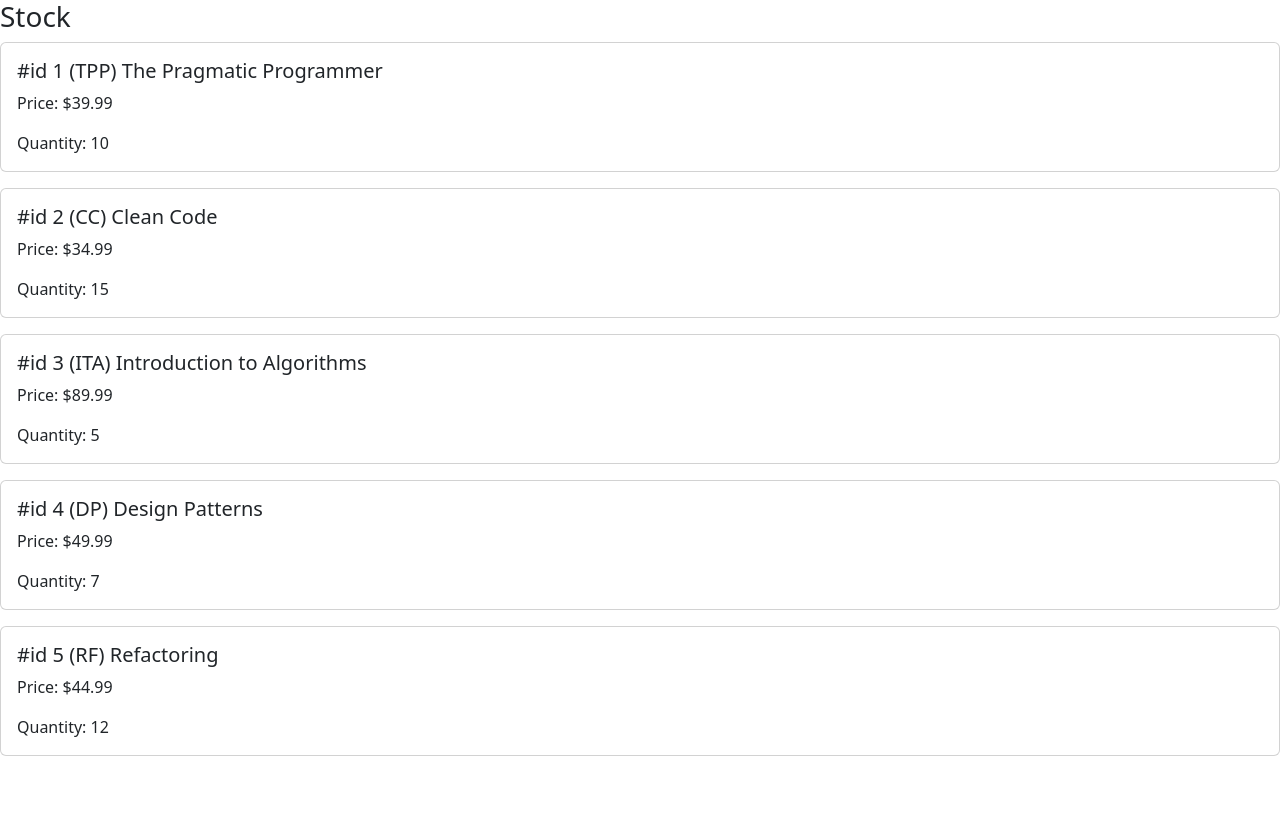
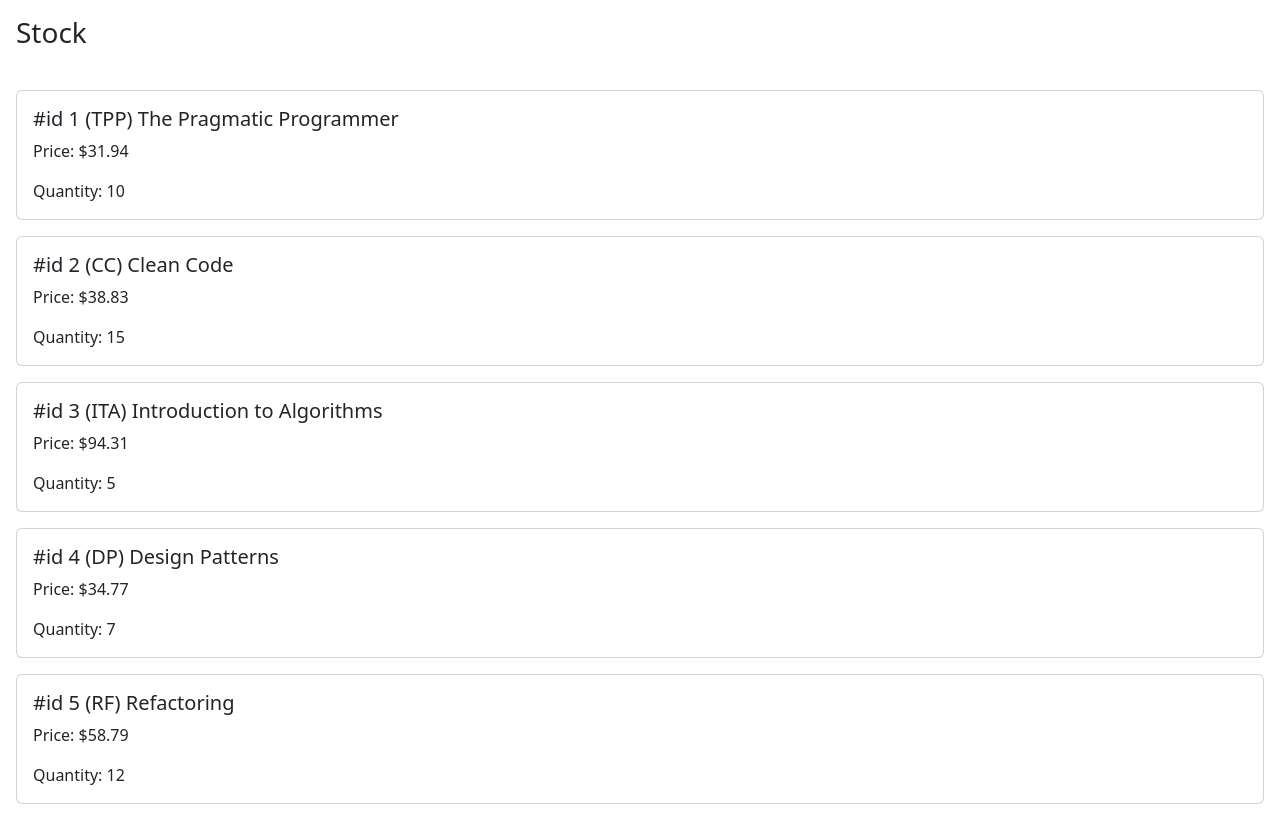
Before and after one commit to vafanasenka/lesson-app, a React (Create React App) app: page / in a window 1280 px wide. Before the commit the page ends 800 px from the top, so only its background shows below. Built offline with nearby package versions, Linux system fonts and the light colour scheme.

Commit message:
useEffect useState

```diff
--- a/src/App.tsx
+++ b/src/App.tsx
@@ -1,10 +1,29 @@
 import './App.css';
 import data from './data/stocks.json';
 import StockList from './components/StockList';
+import { useEffect, useState } from 'react';
+import Book from './models/book';
 
 function App() {
+  const [stocks, setStocks] = useState<Book[]>(data);
+
+  useEffect(() => {
+    const interval = setInterval(() => {
+      const updatedStocks = stocks.map(stock => {
+        const random = Math.random();
+        const diff = random * 10 - 5;
+        const newPrice = stock.price + diff;
+        return { ...stock, price: newPrice };
+      });
+
+      setStocks(updatedStocks);
+    }, 1000);
+
+    return () => clearInterval(interval);
+  }, [stocks]);
+
   return (
-      <StockList stocks={data} />
+      <StockList stocks={stocks} />
   );
 }
 
--- a/src/components/StockList.tsx
+++ b/src/components/StockList.tsx
@@ -9,8 +9,10 @@
 const StockList: React.FC<StockListProps> = ({ stocks }) => {
     return (
         <>
-            <h3>Stock</h3>
-            <div>
+            <div className="w-100 p-3">
+                <h3>Stock</h3>
+            </div>
+            <div className="w-100 p-3">
                 {stocks.map(stock => (
                     <StockItem key={stock.id} stock={stock} />
                 ))}
```
